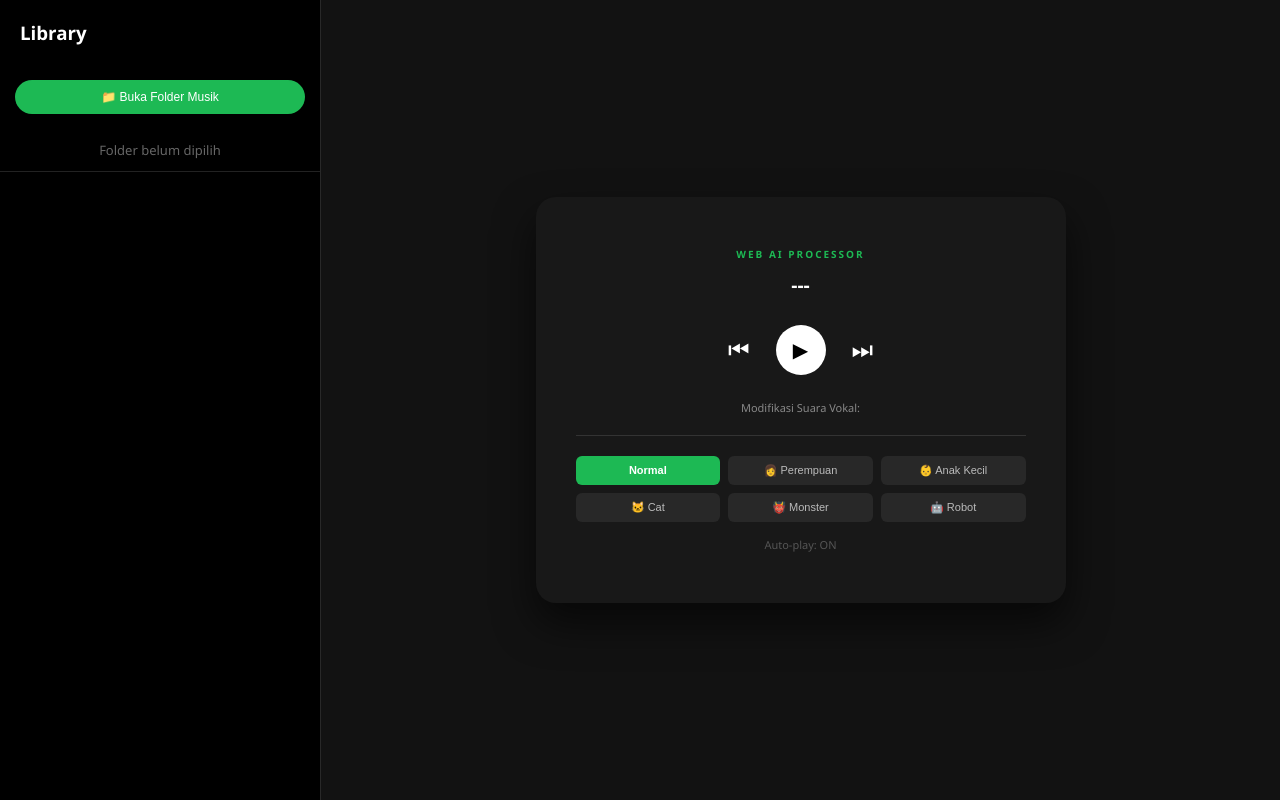
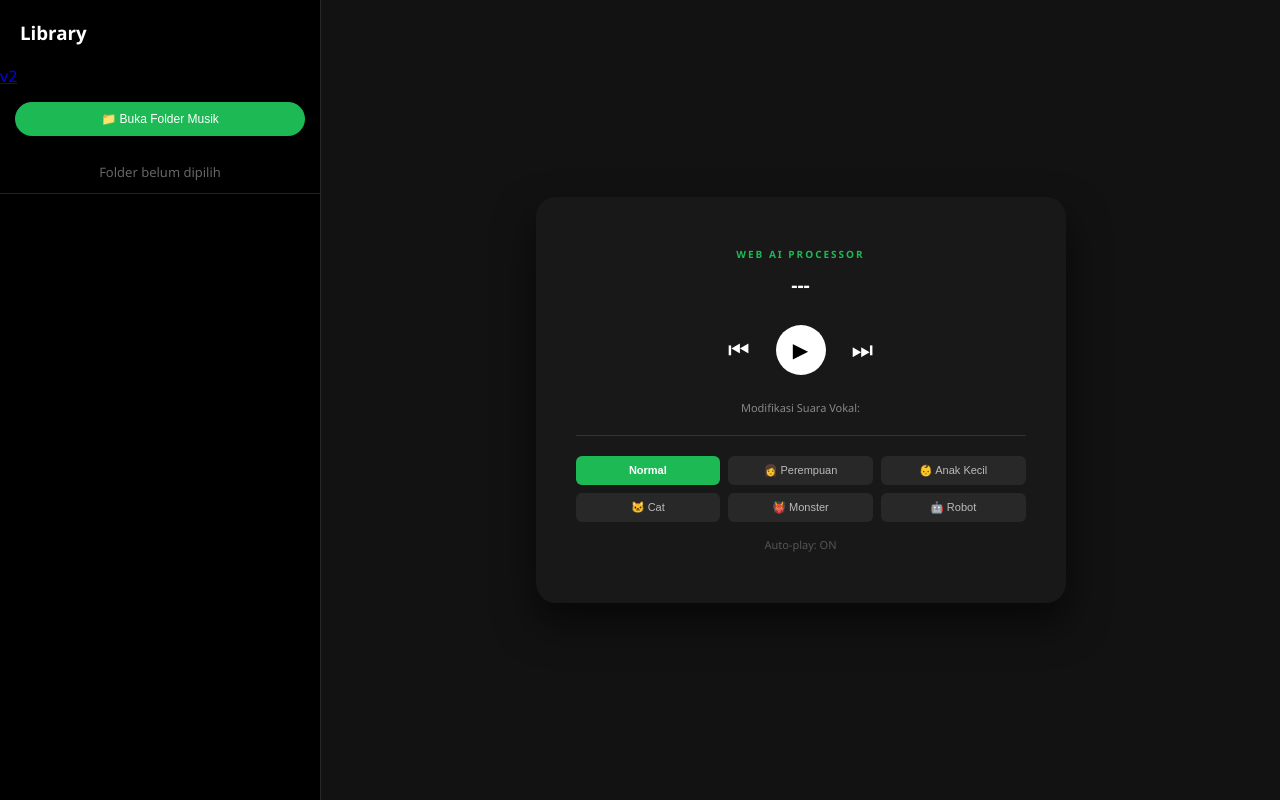
Before and after one commit to ImAmAmirulloh/PitchMusicPlayer, a plain HTML site: page index.html in a window 1280 px wide. Drawn offline with nearby package versions, Linux system fonts and the light colour scheme.

```diff
--- a/index.html
+++ b/index.html
@@ -35,6 +35,7 @@
 
     <div class="sidebar">
         <h3>Library</h3>
+        <a href="indexv2.html">v2</a>
         <input type="file" id="folderInput" webkitdirectory style="display:none">
         <button class="btn-upload" onclick="document.getElementById('folderInput').click()">📁 Buka Folder Musik</button>
         <ul id="playlist">
@@ -210,4 +211,5 @@
         }
     </script>
 </body>
+
 </html>
```
